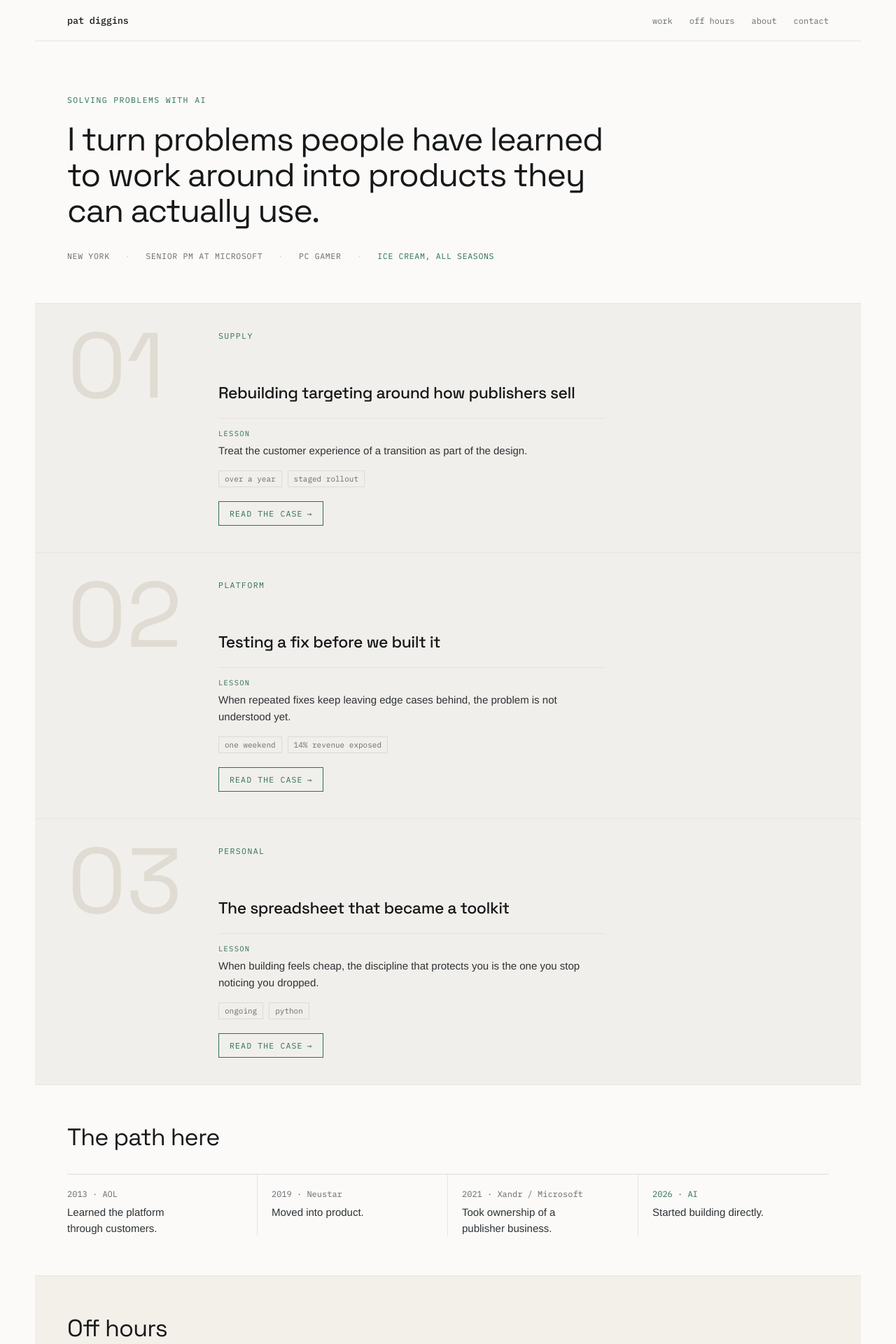
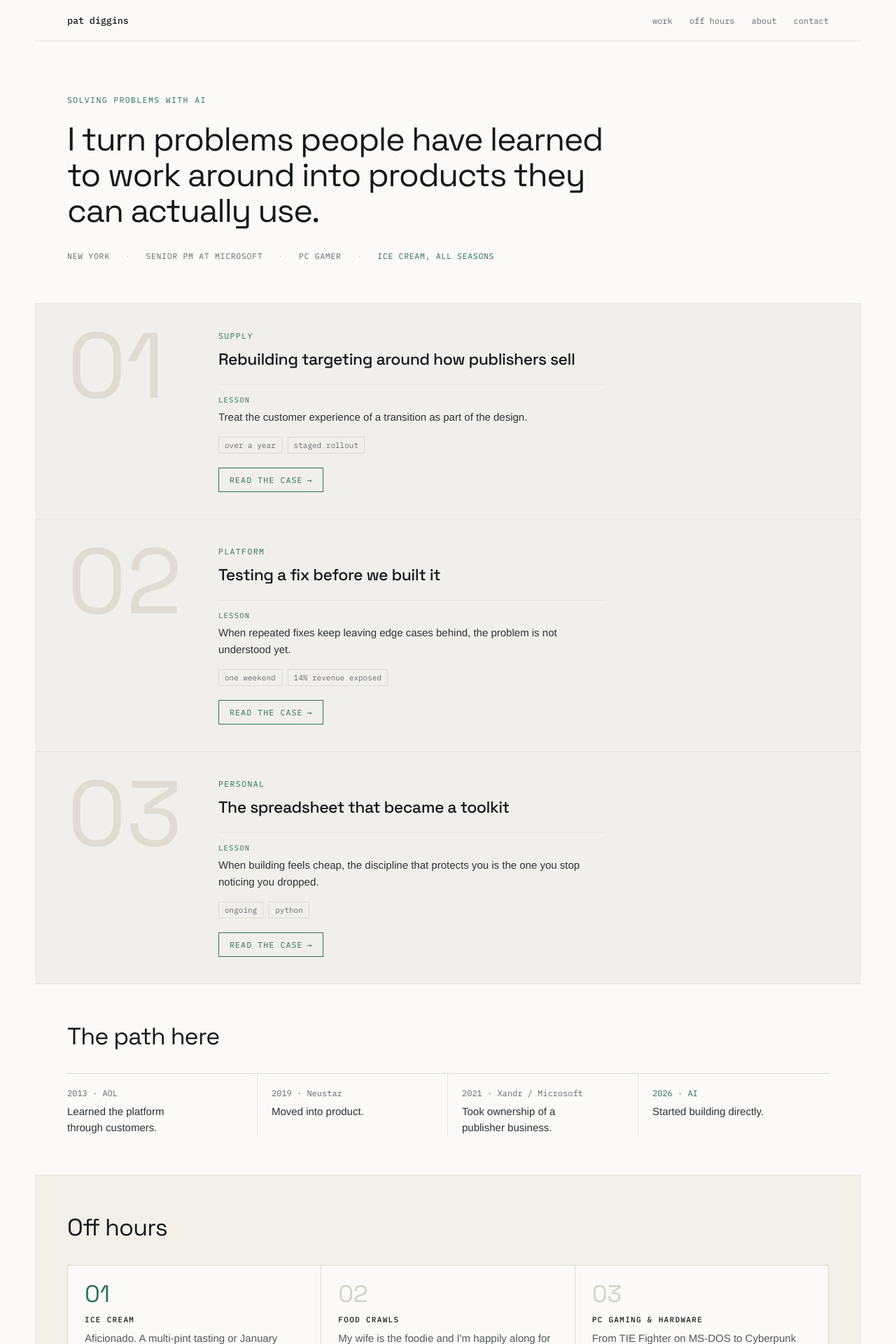
Before and after one commit to pd-product/pd-product.github.io, a Jekyll site: the page built from index.html, in a window 1280 px wide. Shown: the top 1920 px of the page at 70% size. Built offline with Jekyll 4.4.1, drawn with Linux system fonts in a browser that asks for light colours.

Commit message:
Close the gap under the category and sit the contact link on its baseline (#59)
Two spacing defects on the home page, both desktop-only.

.work-row used the gap shorthand, so --rail-gap's 48px applied to rows as well
as columns. The eyebrow is a direct child in its own grid row, so that 48px
landed between the eyebrow and the title on top of the eyebrow's own 12px
margin: measured 60px on all three rows at 1280, now 12px. column-gap also
matches the shared .about/.contact grid. The 960px block already sets both axes
explicitly, so 960 and 640 are unchanged at 12.9px.

.contact inherited align-items: start, which put the 12.5px mono link and the
34px display heading on the same top edge and left the link's baseline about
18px high. Both items take align-self: baseline -- one alone falls back to
start, having nothing to align against. Inert at 640px, where the two are in
separate rows.

Verified on the built page at 1280/960/640: checks.py, matrix.py and
specificity_sweep.py pass, and the sweep is unchanged at 14 override pairs.

Co-authored-by: Claude Opus 5 <noreply@anthropic.com>

```diff
--- a/assets/css/style.scss
+++ b/assets/css/style.scss
@@ -432,7 +432,14 @@ a:hover { color: var(--text); }
   border-top: 1px solid var(--hairline);
   display: grid;
   grid-template-columns: var(--rail) minmax(0, 1fr);
-  gap: var(--rail-gap);
+  /* column-gap, NOT the gap shorthand. This value is the rail-to-copy distance
+     and nothing else. The eyebrow is a direct child sitting in its own row, so
+     a row gap here also lands between the eyebrow and the title -- 48px on top
+     of the eyebrow's own 12px margin, which reads as a hole under the category.
+     The shared .about/.contact grid is on column-gap for the same reason --
+     .about's heading sits above its photo and copy in a second row. The 960px
+     block sets both axes explicitly and is unaffected either way. */
+  column-gap: var(--rail-gap);
   align-items: start;
   padding: 38px var(--gutter);
 }
@@ -833,6 +840,17 @@ a:hover { color: var(--text); }
   align-items: start;
 }
 
+/* Contact's two items share a row, and `start` above puts a 12.5px mono link
+   and a 34px display heading on the same top edge -- which floats the link
+   about 18px above the heading's baseline. Baseline puts them on one line.
+   BOTH selectors need the rule: an item aligned to baseline whose only partner
+   is still on `start` has nothing to align against and falls back to `start`,
+   so deleting either half silently restores the defect. Not `end`, which aligns
+   the boxes including descender space and lands the link low. Inert at 640px,
+   where the two are in separate rows. */
+.contact > h2,
+.contact-links { align-self: baseline; }
+
 .about > h2 { grid-column: 1; grid-row: 1; margin-bottom: 16px; }
 
 /* Fills the rail rather than sitting at 84px in a 168px column: the rail is
```
